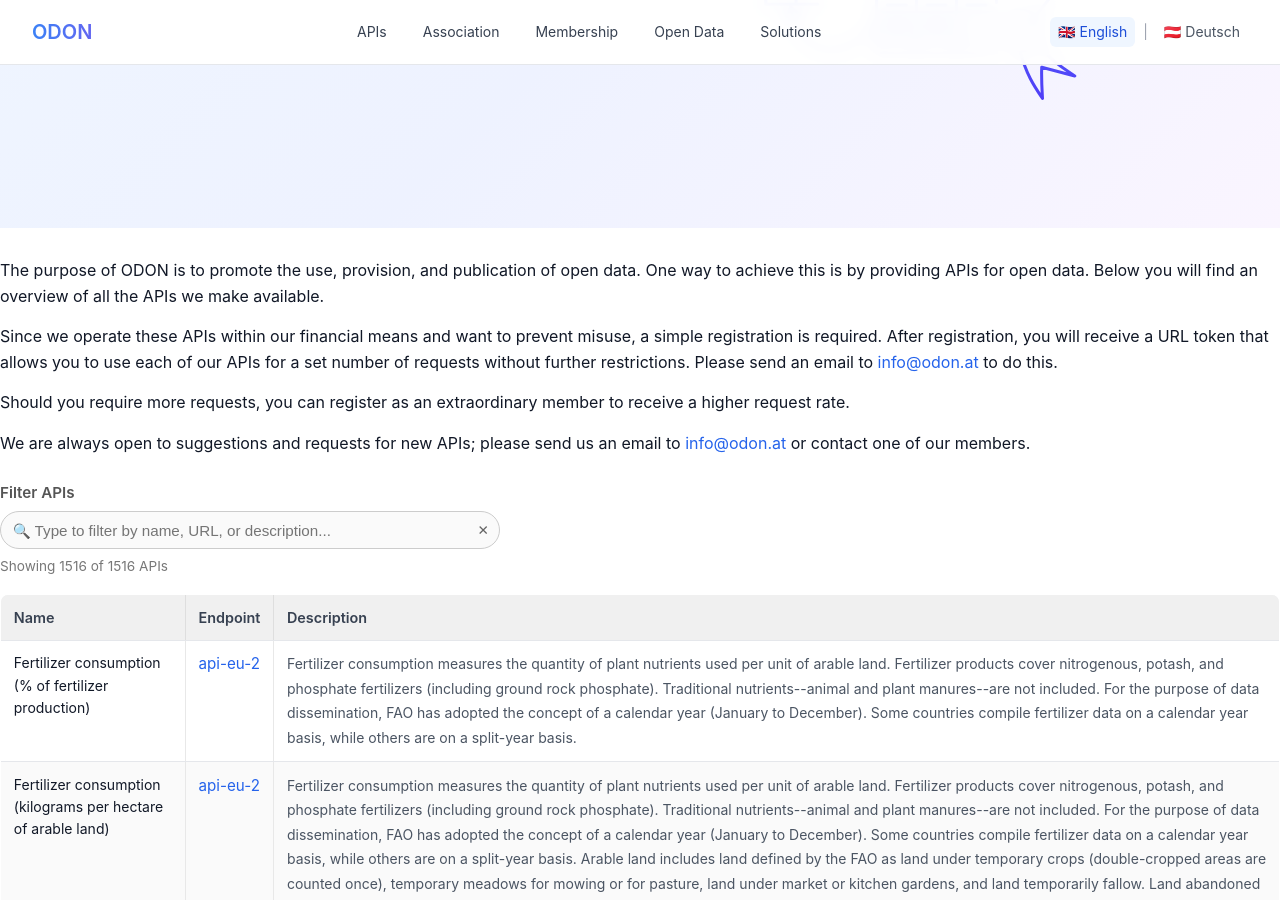
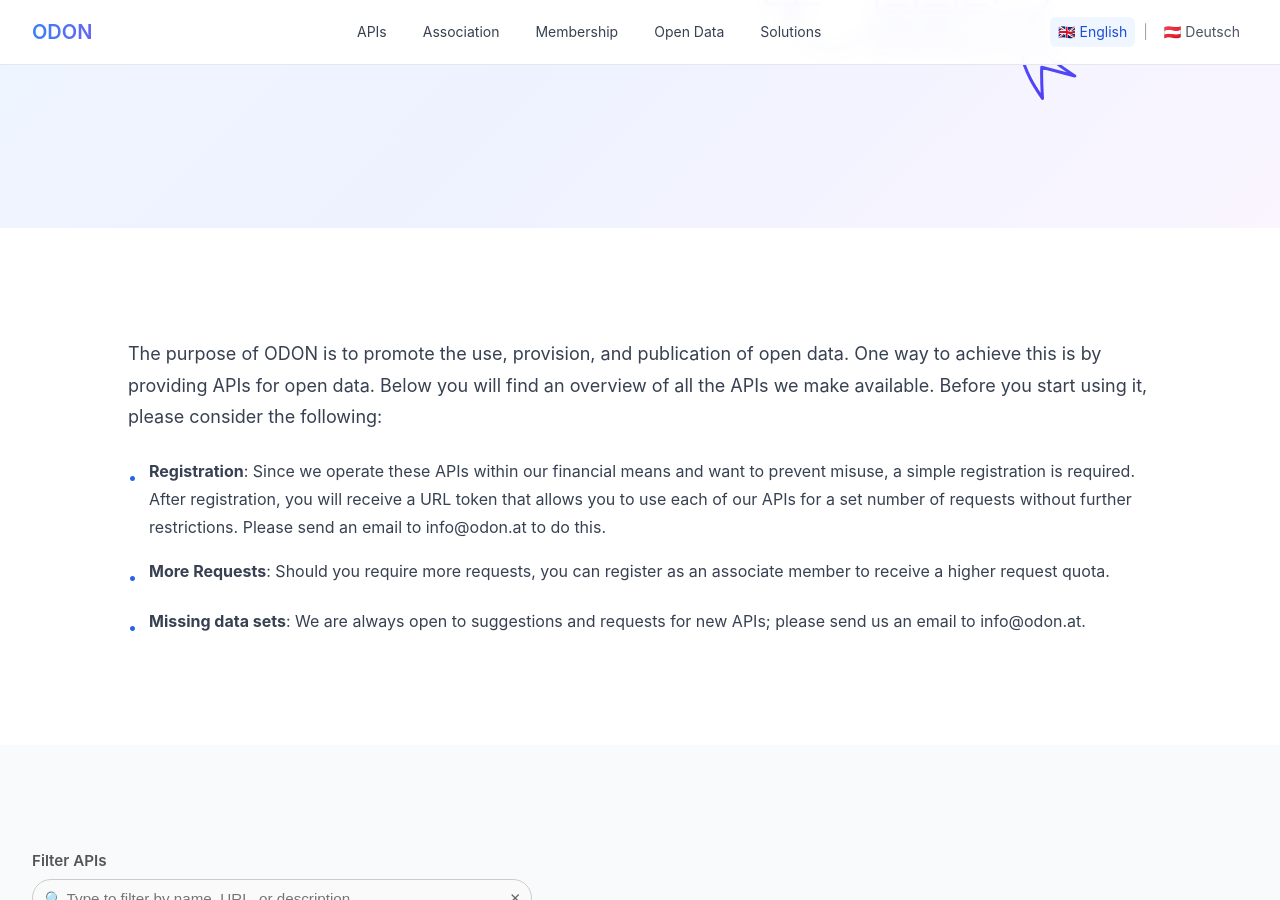
Before and after one commit to verein-odon/verein-odon.github.io, a Jekyll site: the page built from docs/en/api.md, in a window 1280 px wide and 900 px high, scrolled down 371 px. Built offline with Jekyll 4.4.1, drawn with Linux system fonts in a browser that asks for light colours.

Commit message:
Applied new layout to api (en) page

```diff
--- a/docs/en/api.md
+++ b/docs/en/api.md
@@ -6,58 +6,85 @@
 permalink: /en/apis/
 ---
 
-The purpose of ODON is to promote the use, provision, and publication of open data. One way to achieve this is by providing APIs for open data. Below you will find an overview of all the APIs we make available.
+<section class="section bg-white">
+    <div class="container">
+      <div class="content-section">
+        <p>
+          The purpose of ODON is to promote the use, provision, and publication of open data. One way to achieve this is by providing APIs for open data. Below you will find an overview of all the APIs we make available. Before you start using it, please consider the following:
+        </p>
+        <ul>
+          <li>
+            <span class="bullet">•</span>
+            <span><b>Registration</b>:
+            Since we operate these APIs within our financial means and want to prevent misuse, a simple registration is required. After registration, you will receive a URL token that allows you to use each of our APIs for a set number of requests without further restrictions. Please send an email to info@odon.at to do this.</span>
+          </li>
+          <li>
+            <span class="bullet">•</span>
+            <span><b>More Requests</b>:
+            Should you require more requests, you can register as an associate member to receive a higher request quota.</span>
+          </li>
+          <li>
+            <span class="bullet">•</span>
+            <span><b>Missing data sets</b>:
+            We are always open to suggestions and requests for new APIs; please send us an email to info@odon.at.</span>
+          </li>
+        </ul>
+      </div>
+    </div>
+  </section>
 
-Since we operate these APIs within our financial means and want to prevent misuse, a simple registration is required. After registration, you will receive a URL token that allows you to use each of our APIs for a set number of requests without further restrictions. Please send an email to [info@odon.at](mailto:info@odon.at) to do this.
 
-Should you require more requests, you can register as an extraordinary member to receive a higher request rate.
+<!-- API Table Section -->
+<section class="section bg-gray">
+  <div class="container">
+    <div style="max-width: 96rem; margin: 0 auto;">
+      <div class="api-search-wrapper">
+        <label for="api-search" class="api-search-label">Filter APIs</label>
+        <div class="api-search-input-container">
+          <span class="api-search-icon">🔍</span>
+          <input
+            type="text"
+            id="api-search"
+            class="api-search-input"
+            placeholder="Type to filter by name, URL, or description..."
+            autocomplete="off"
+          />
+          <button type="button" id="api-search-clear" class="api-search-clear" aria-label="Clear search">
+            ✕
+          </button>
+        </div>
+        <p class="api-search-hint">
+          Showing <span id="api-count-visible"></span> of <span id="api-count-total"></span> APIs
+        </p>
+      </div>
 
-We are always open to suggestions and requests for new APIs; please send us an email to [info@odon.at](mailto:info@odon.at) or contact one of our members.
+      <table class="api-table" id="api-table">
+        <thead>
+          <tr>
+            <th>Name</th>
+            <th>Endpoint</th>
+            <th>Description</th>
+          </tr>
+        </thead>
+        <tbody>
+          {% for api in site.data.apis %}
+          <tr>
+            <td class="api-name">{{ api.name }}</td>
+            <td class="api-url">
+              <a href="{{ api.url }}" target="_blank" rel="noopener">api-eu-2</a>
+            </td>
+            <td class="api-description">{{ api.description }}</td>
+          </tr>
+          {% endfor %}
+        </tbody>
+      </table>
 
-<div class="api-search-wrapper">
-  <label for="api-search" class="api-search-label">Filter APIs</label>
-  <div class="api-search-input-container">
-    <span class="api-search-icon">🔍</span>
-    <input
-      type="text"
-      id="api-search"
-      class="api-search-input"
-      placeholder="Type to filter by name, URL, or description..."
-      autocomplete="off"
-    />
-    <button type="button" id="api-search-clear" class="api-search-clear" aria-label="Clear search">
-      ✕
-    </button>
+      <p class="api-no-results" id="api-no-results" hidden>
+        No APIs match your search. Try a different keyword.
+      </p>
+    </div>
   </div>
-  <p class="api-search-hint">
-    Showing <span id="api-count-visible"></span> of <span id="api-count-total"></span> APIs
-  </p>
-</div>
-
-<table class="api-table" id="api-table">
-  <thead>
-    <tr>
-      <th>Name</th>
-      <th>Endpoint</th>
-      <th>Description</th>
-    </tr>
-  </thead>
-  <tbody>
-    {% for api in site.data.apis %}
-    <tr>
-      <td class="api-name">{{ api.name }}</td>
-      <td class="api-url">
-        <a href="{{ api.url }}" target="_blank" rel="noopener">api-eu-2</a>
-      </td>
-      <td class="api-description">{{ api.description }}</td>
-    </tr>
-    {% endfor %}
-  </tbody>
-</table>
-
-<p class="api-no-results" id="api-no-results" hidden>
-  No APIs match your search. Try a different keyword.
-</p>
+</section>
 
 <script>
   document.addEventListener('DOMContentLoaded', function () {
```
